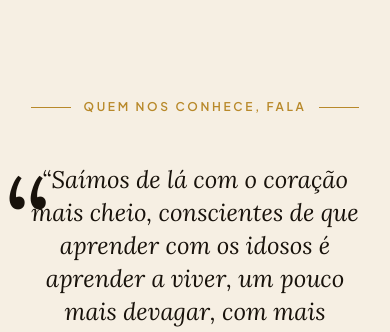
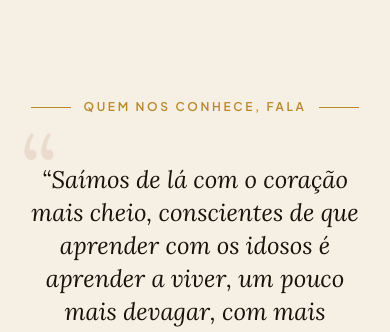
Before and after one commit to P-E-R-S-I/Site-albergue, a Next.js app: page / in a window 390 px wide. Shown: the part 5260-5592 px from the top of the page. Built offline with nearby package versions, Linux system fonts and the light colour scheme.

Commit message:
site albergue 2.1
modificação do header para adicionar faixas marrons na aba transparência e como doar. modificação no depoimento pra realinhar as aspas de decoração que estavam ficando dentro dos textos de depoimentos

```diff
--- a/src/components/Header.tsx
+++ b/src/components/Header.tsx
@@ -53,7 +53,7 @@ export default function Header() {
                 href={link.href}
                 className={`px-4 py-2 rounded-md text-sm font-medium transition-colors ${
                   pathname === link.href
-                    ? "bg-svp-sienna/10 text-svp-sienna"
+                    ? "bg-svp-sienna/20 text-svp-sienna border border-svp-sienna/20"
                     : "text-svp-brown hover:text-svp-sienna hover:bg-svp-sienna/5"
                 }`}
               >
@@ -94,7 +94,7 @@ export default function Header() {
               onClick={() => setOpen(false)}
               className={`block px-4 py-3 rounded-lg text-sm font-medium transition-colors ${
                 pathname === link.href
-                  ? "bg-svp-sienna/10 text-svp-sienna"
+                  ? "bg-svp-sienna/20 text-svp-sienna border border-svp-sienna/20"
                   : "text-svp-brown hover:text-svp-sienna"
               }`}
             >
--- a/src/components/sections/Depoimentos.tsx
+++ b/src/components/sections/Depoimentos.tsx
@@ -56,16 +56,15 @@ export default function Depoimentos() {
           <div className="h-px w-10 bg-svp-amber" />
         </div>
 
-        {/* Citação grande decorativa */}
-        <div
-          className="font-display text-[120px] md:text-[160px] text-svp-sienna/8 leading-none select-none absolute -translate-x-4"
-          aria-hidden="true"
-        >
-          &ldquo;
-        </div>
-
         {/* Texto do depoimento */}
         <div className="relative min-h-[160px] flex items-center justify-center" data-animate data-delay="1">
+          {/* Citação grande decorativa — acima e à esquerda, sem sobrepor o texto */}
+          <div
+            className="font-display text-[96px] md:text-[120px] text-svp-sienna/10 leading-none select-none absolute -top-10 left-0 pointer-events-none"
+            aria-hidden="true"
+          >
+            &ldquo;
+          </div>
           <blockquote
             key={current}
             className="font-display text-2xl md:text-3xl text-svp-dark italic leading-snug font-medium text-center"
```
